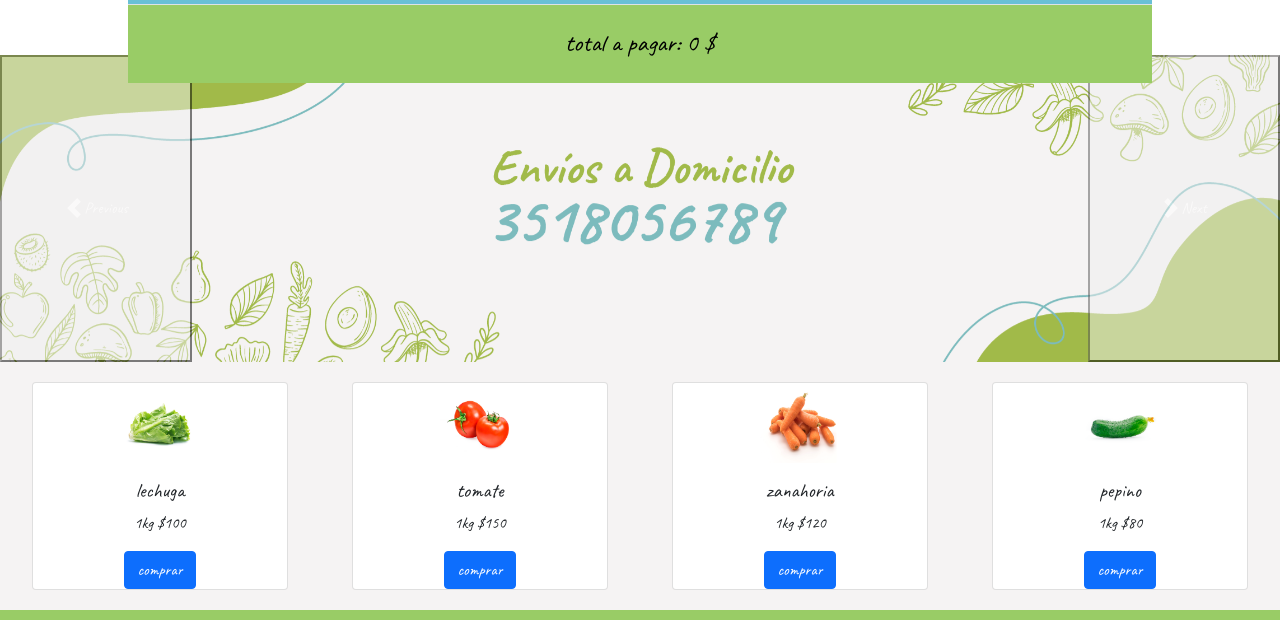
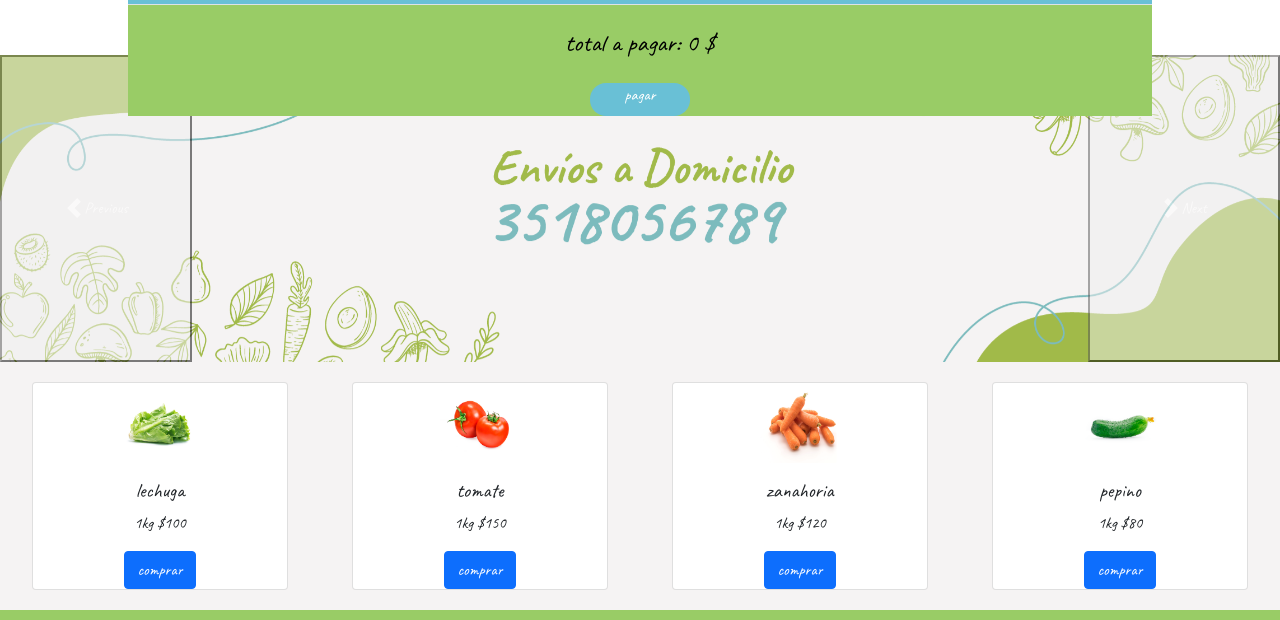
Before and after one commit to ileanaraijelson/RaijelsonIleanaTrabajoFinalJS, a plain HTML site: page index.html in a window 1280 px wide. Both pictures are taken after a click on the picture 1185 px from the left and 117 px from the top of the page. Shown: the part 180-800 px from the top of the page. Drawn offline with nearby package versions, Linux system fonts and the light colour scheme.

Commit message:
agregue boton pagar

```diff
--- a/app.js
+++ b/app.js
@@ -151,6 +151,12 @@ const totalBuying = document.createElement("div")
 totalBuying.className="total-content"
 totalBuying.innerHTML=`total a pagar: ${total} $`;
 modalContainer.append(totalBuying);
+const botonPagar= document.createElement("a")
+botonPagar.target="-blank"
+botonPagar.href="https://www.mercadopago.com.ar/"
+botonPagar.className="pagar"
+botonPagar.innerHTML=`pagar`
+modalContainer.append(botonPagar)
 };
 
 verCarrito.addEventListener("click", pintarCarrito);
--- a/style.css
+++ b/style.css
@@ -169,3 +169,16 @@ footer{
   border-color: none;
   border-style: none;
 }
+
+
+.pagar{
+
+  text-decoration: none;
+  color: white;
+  background-color: #69c0d6;
+  border-radius: 1rem;
+  width: 100px;
+  height: 33px;
+  text-align: center;
+
+}
```
